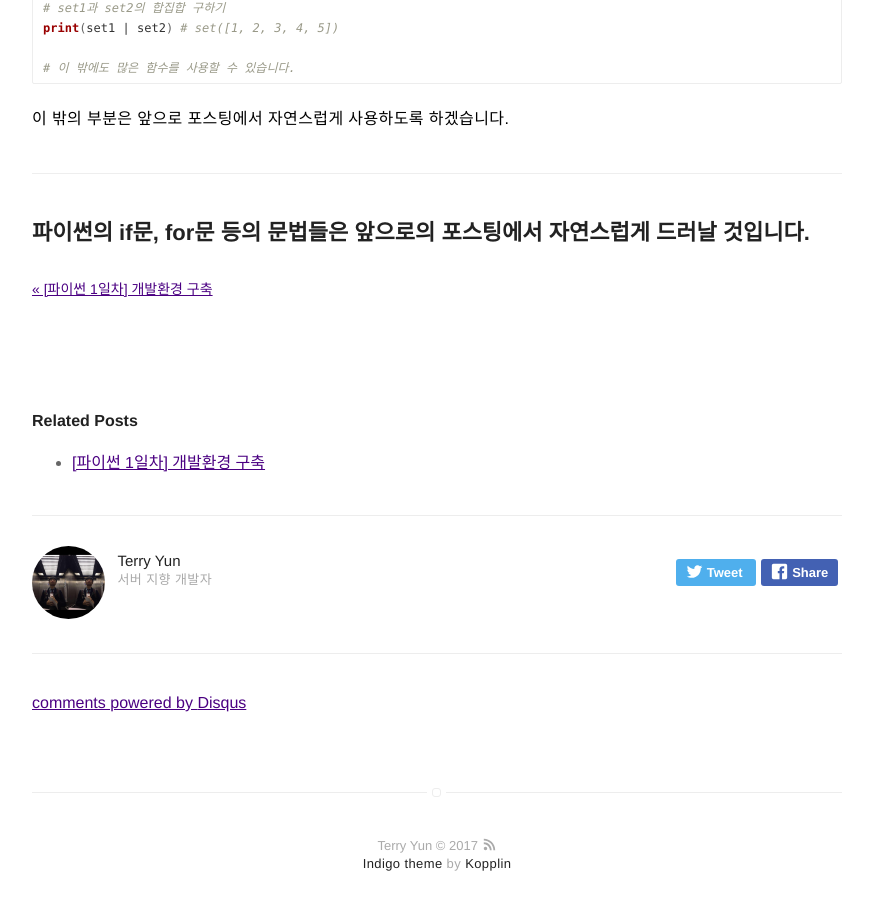
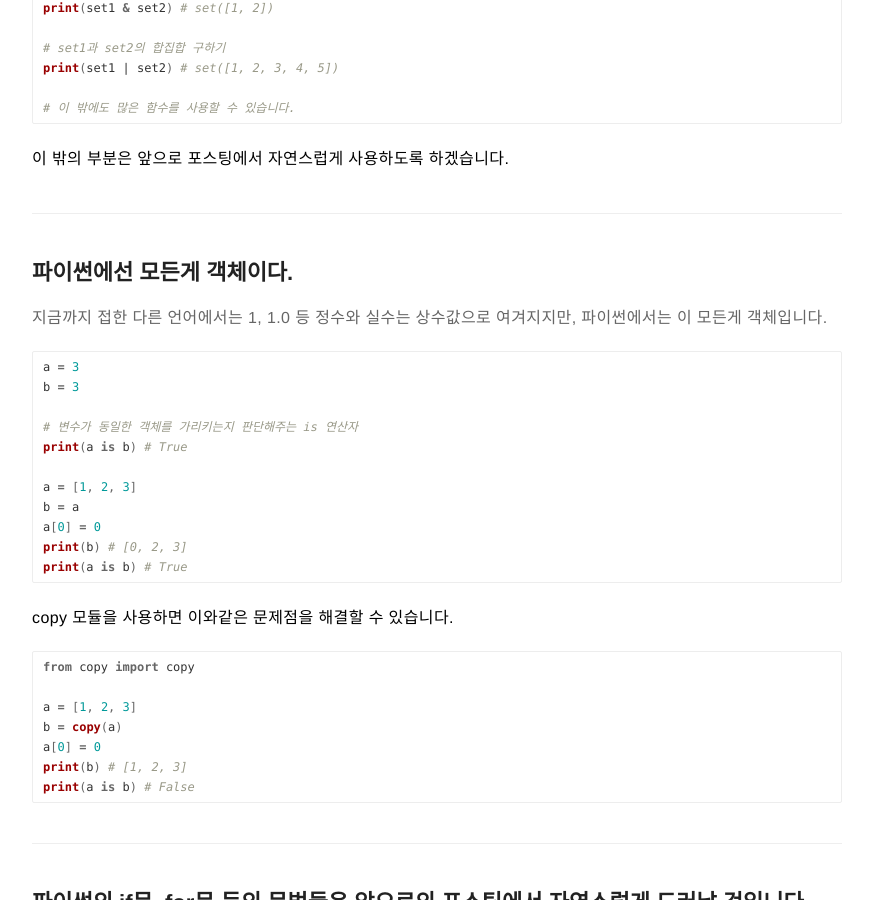
Before and after one commit to CHANMYUNG/nooheat.github.io, a Jekyll site: the page built from _posts/2017-08-16-[파이썬 2일차] 기본 문법과 자료형.md, in a window 1280 px wide and 900 px high, scrolled down 4277 px. Shown: the whole window, without its empty margins (203-1076 px from the left). Built offline with Jekyll 4.4.1, drawn with Linux system fonts in a browser that asks for light colours; comment, search, counter and statistics services are not loaded; some of the changed text lies outside the part shown.

Commit message:
[파이썬 2일차] 기본 문법과 자료형

````diff
--- a/_posts/2017-08-16-[파이썬 2일차] 기본 문법과 자료형.md
+++ b/_posts/2017-08-16-[파이썬 2일차] 기본 문법과 자료형.md
@@ -80,6 +80,8 @@ print(abs(a)) # 2.2360679775
 **파이썬 2.7**
 ```python
 print(3/2) # 1
+
+print(3/(2 * 1.0)) # 1.5
 ```
 
 **파이썬 3.6**
@@ -193,4 +195,33 @@ print(set1 | set2) # set([1, 2, 3, 4, 5])
 
 ---
 
+## 파이썬에선 모든게 객체이다.
+지금까지 접한 다른 언어에서는 1, 1.0 등 정수와 실수는 상수값으로 여겨지지만, 파이썬에서는 이 모든게 객체입니다.
+```python
+a = 3
+b = 3
+
+# 변수가 동일한 객체를 가리키는지 판단해주는 is 연산자
+print(a is b) # True
+
+a = [1, 2, 3]
+b = a
+a[0] = 0
+print(b) # [0, 2, 3]
+print(a is b) # True
+```
+
+**copy 모듈을 사용하면 이와같은 문제점을 해결할 수 있습니다.**
+```python
+from copy import copy
+
+a = [1, 2, 3]
+b = copy(a)
+a[0] = 0
+print(b) # [1, 2, 3]
+print(a is b) # False
+```
+
+---
+
 ## 파이썬의 if문, for문 등의 문법들은 앞으로의 포스팅에서 자연스럽게 드러날 것입니다.
````
